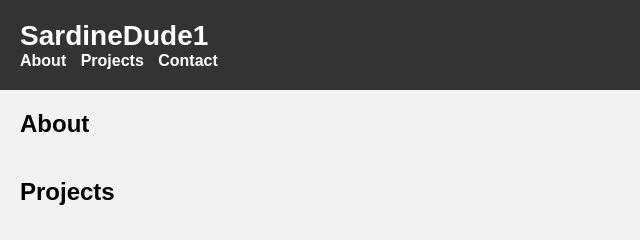
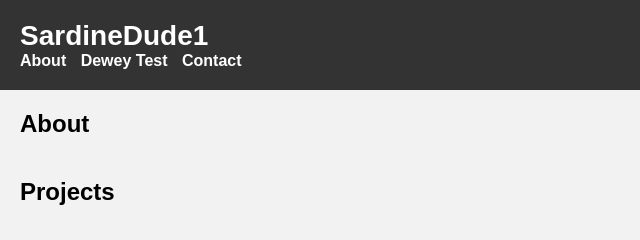
Before and after one commit to SardineDude1/sardinedude1.github.io, a plain HTML site: page index.html in a window 1280 px wide. Shown: the top 240 px of the page, 0-640 px from the left. Drawn offline with Linux system fonts and the light colour scheme.

Commit message:
Update index.html

```diff
--- a/index.html
+++ b/index.html
@@ -10,7 +10,7 @@
     <nav>
       <ul>
         <li><a href="#about">About</a></li>
-        <li><a href="#projects">Projects</a></li>
+        <li><a href="https://sardinedude1.github.io/dewey.html">Dewey Test</a></li>
         <li><a href="#contact">Contact</a></li>
       </ul>
     </nav>
```
